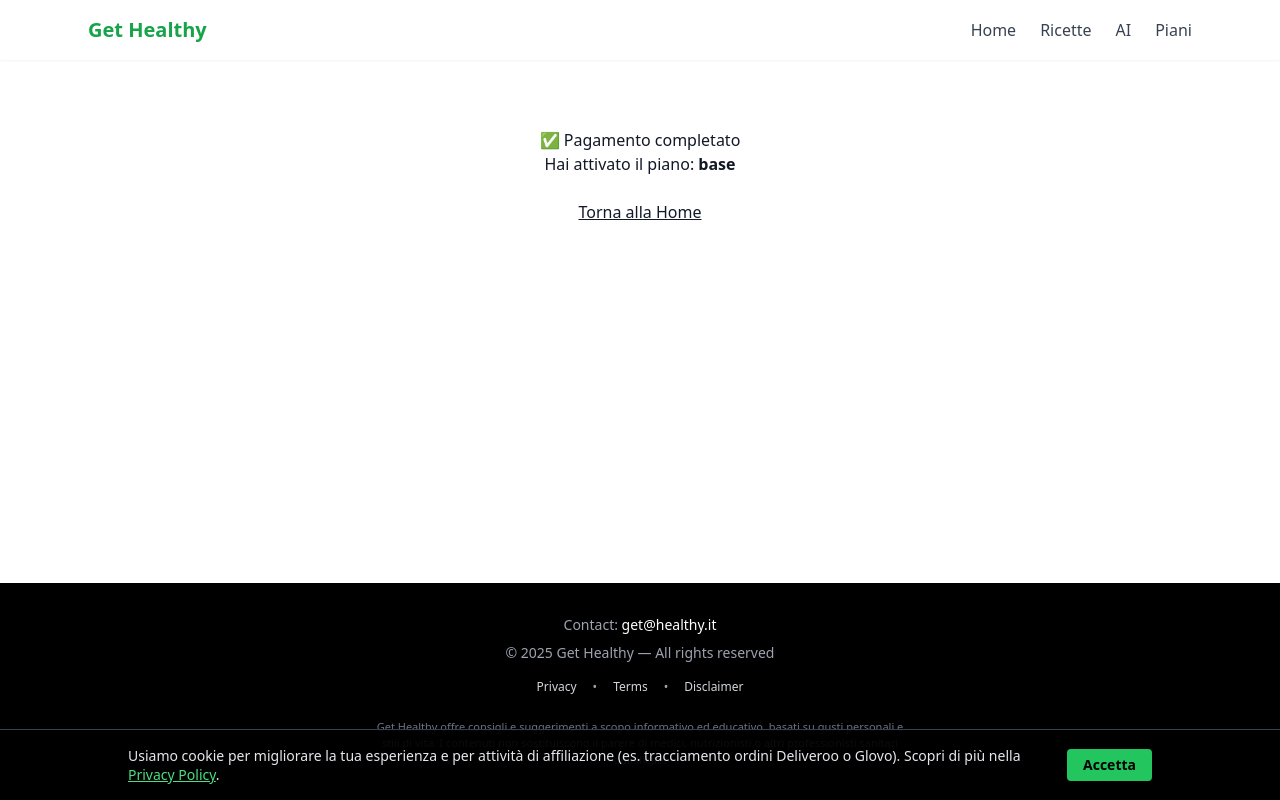
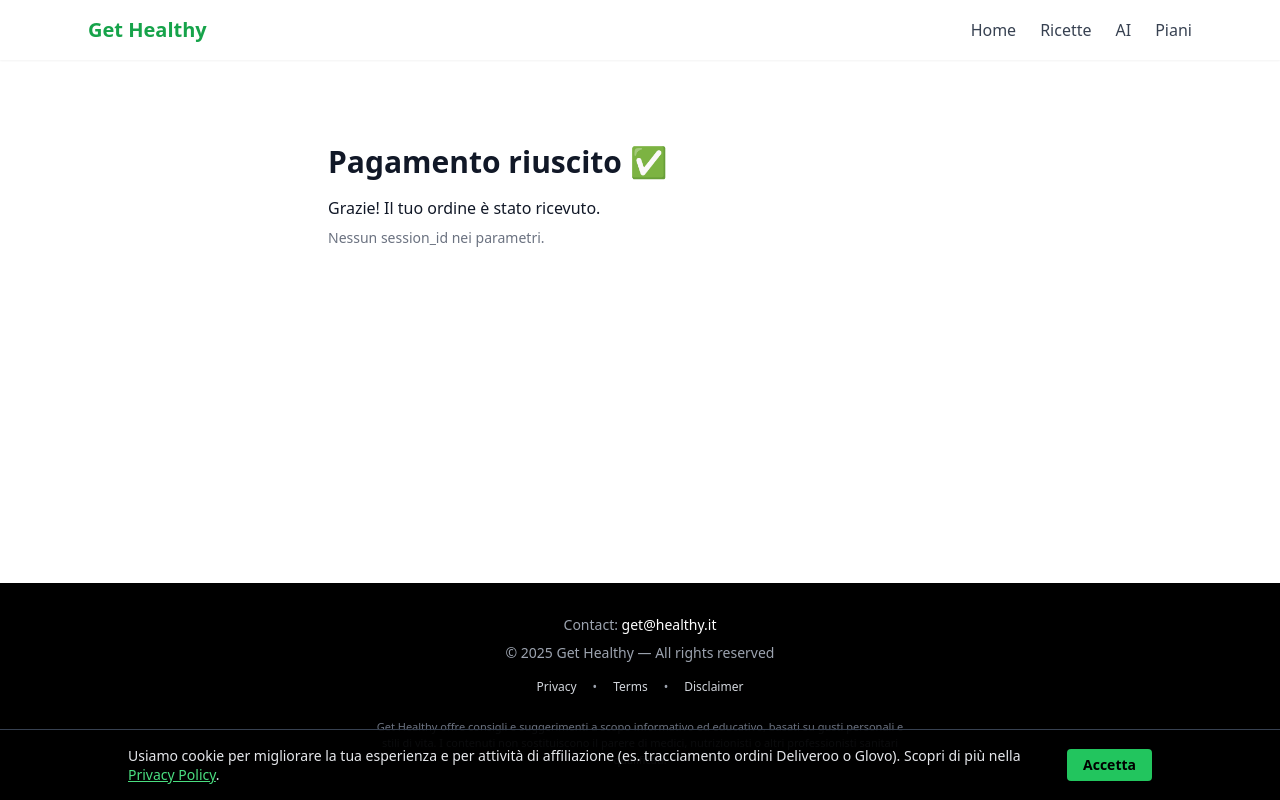
Before and after one commit to domenicocarabba/Get-Healthy, a Next.js app: page /success in a window 1280 px wide. Built offline with nearby package versions, Linux system fonts and the light colour scheme.

Commit message:
Remove old success/page.js and use Suspense + client component

```diff
--- /dev/null
+++ b/app/success/SuccessClient.jsx
@@ -0,0 +1,18 @@
+"use client";
+
+import { useSearchParams } from "next/navigation";
+
+export default function SuccessClient() {
+    const sp = useSearchParams();
+    const sessionId = sp.get("session_id");
+
+    return (
+        <div className="max-w-2xl mx-auto py-16 px-6">
+            <h1 className="text-3xl font-semibold mb-4">Pagamento riuscito ✅</h1>
+            <p className="mb-2">Grazie! Il tuo ordine è stato ricevuto.</p>
+            <p className="text-sm text-gray-500">
+                {sessionId ? `Session ID: ${sessionId}` : "Nessun session_id nei parametri."}
+            </p>
+        </div>
+    );
+}
--- a/app/success/page.jsx
+++ b/app/success/page.jsx
@@ -1,36 +1,13 @@
-export const dynamic = 'force-dynamic';
-export const revalidate = 0;
-export const fetchCache = 'default-no-store';
+import { Suspense } from "react";
+import SuccessClient from "./SuccessClient";
 
-/** @param {{ searchParams?: Record<string, string> }} props */
-export default function Page({ searchParams = {} }) {
-    const plan = searchParams.plan ?? 'base';
+// Evita il pre-render statico che causa l'errore in export
+export const dynamic = "force-dynamic"; // (in alternativa: export const revalidate = 0)
 
+export default function Page() {
     return (
-        <main>
-            <section
-                style={{
-                    maxWidth: 720,
-                    margin: '0 auto',
-                    padding: '3rem 1rem',
-                    textAlign: 'center',
-                }}
-            >
-                <h1>✅ Pagamento completato</h1>
-                <p>
-                    Hai attivato il piano: <strong>{plan}</strong>
-                </p>
-                <a
-                    href="/"
-                    style={{
-                        display: 'inline-block',
-                        marginTop: 24,
-                        textDecoration: 'underline',
-                    }}
-                >
-                    Torna alla Home
-                </a>
-            </section>
-        </main>
+        <Suspense fallback={<div className="p-6">Loading…</div>}>
+            <SuccessClient />
+        </Suspense>
     );
 }
```
